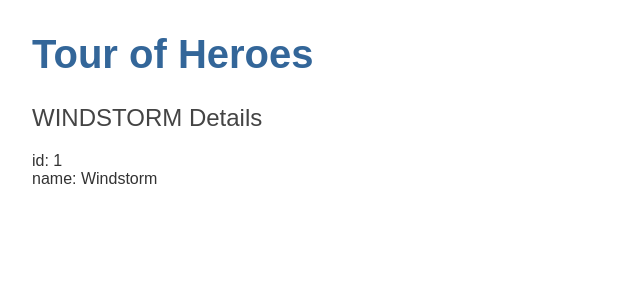
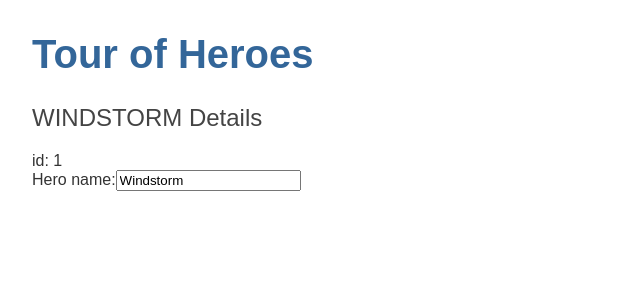
Before and after one commit to JamesSkemp/angular-tour-of-heroes, an Angular app: page / in a window 1280 px wide. Shown: the top 300 px of the page, without its empty margins (0-640 px from the left). Built offline with nearby package versions, Linux system fonts and the light colour scheme.

Commit message:
Update with last part of step 1

```diff
--- a/src/app/app.module.ts
+++ b/src/app/app.module.ts
@@ -1,4 +1,5 @@
 import { NgModule } from '@angular/core';
+import { FormsModule } from '@angular/forms';
 import { BrowserModule } from '@angular/platform-browser';
 
 import { AppComponent } from './app.component';
@@ -10,7 +11,8 @@
     HeroesComponent
   ],
   imports: [
-    BrowserModule
+    BrowserModule,
+    FormsModule
   ],
   providers: [],
   bootstrap: [AppComponent]
--- a/src/app/heroes/heroes.component.html
+++ b/src/app/heroes/heroes.component.html
@@ -1,3 +1,6 @@
 <h2>{{hero.name | uppercase}} Details</h2>
 <div><span>id: </span>{{hero.id}}</div>
-<div><span>name: </span>{{hero.name}}</div>
+<div>
+  <label for="name">Hero name:</label>
+  <input id="name" [(ngModel)]="hero.name" placeholder="name" />
+</div>
```
